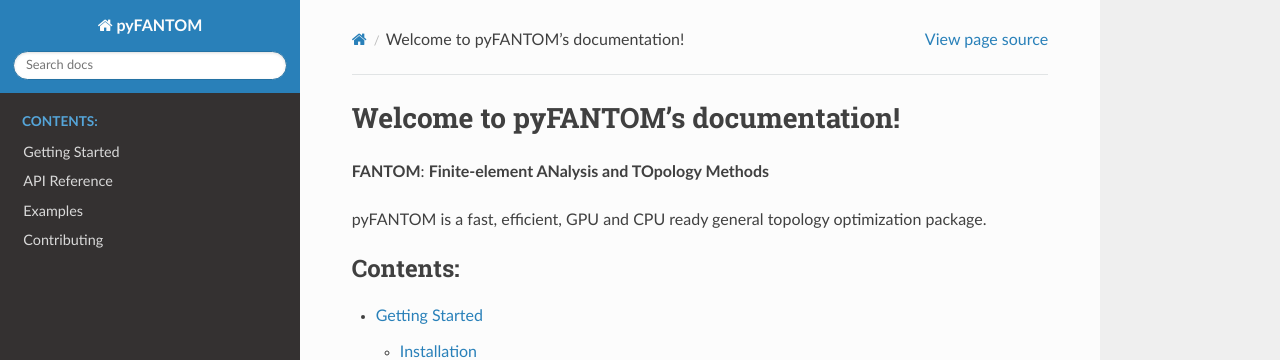
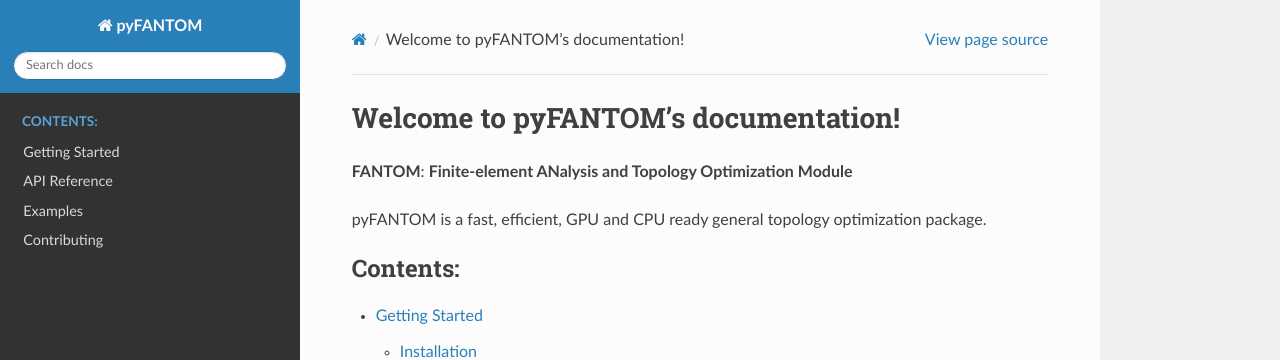
Before and after one commit to ahnobari/pyFANTOM, a Sphinx documentation site: the page built from docs/source/index.rst, in a window 1280 px wide and 1162 px high. Shown: the top 360 px of the window. Built offline with Sphinx 7.4.7 and the Read the Docs theme 3.1.0, drawn with Linux system fonts in a browser that asks for light colours.

Commit message:
Naming Updated

```diff
--- a/docs/source/index.rst
+++ b/docs/source/index.rst
@@ -3,7 +3,7 @@
 Welcome to pyFANTOM's documentation!
 ====================================
 
-**FANTOM**: **Finite-element ANalysis and TOpology Methods**
+**FANTOM**: **Finite-element ANalysis and Topology Optimization Module**
 
 pyFANTOM is a fast, efficient, GPU and CPU ready general topology optimization package.
 
```
Also changed, not shown: README.md (+1 -1 lines).
